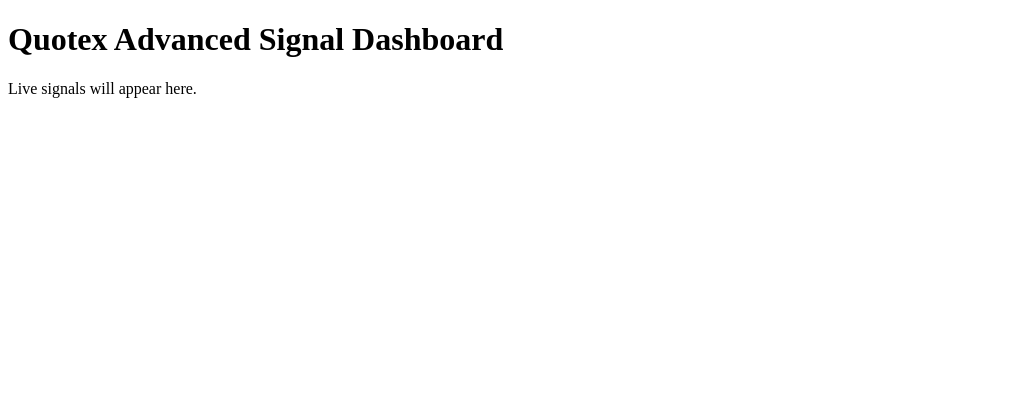
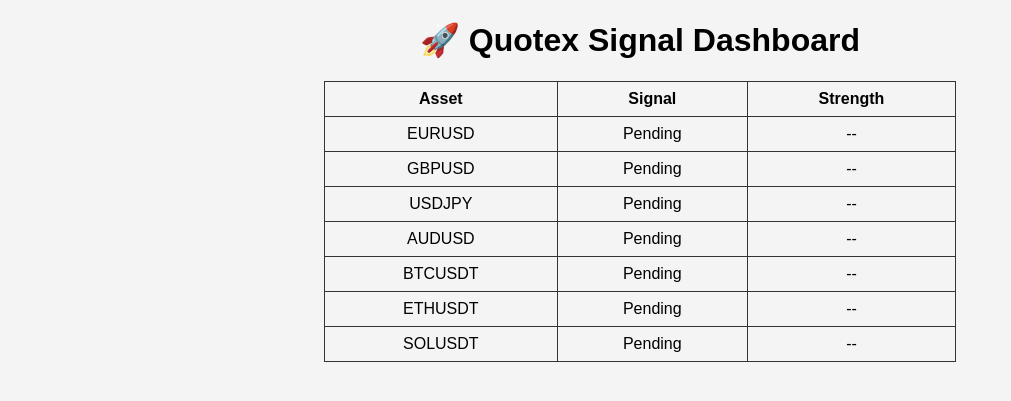
Before and after one commit to marutiindustries0001-cmyk/Quotex-bot, a Flask app: page /dashboard in a window 1280 px wide. Shown: the top 401 px of the page, without its empty margins (0-1011 px from the left). Run offline with Flask 3, Linux system fonts and the light colour scheme.

Commit message:
Update dashboard.html

```diff
--- a/templates/dashboard.html
+++ b/templates/dashboard.html
@@ -1,11 +1,26 @@
 <!DOCTYPE html>
 <html lang="en">
 <head>
-<meta charset="UTF-8">
-<title>Dashboard</title>
+    <meta charset="UTF-8">
+    <title>Signal Dashboard</title>
+    <style>
+        body { font-family: Arial; background:#f4f4f4; }
+        h1 { text-align:center; }
+        table { margin:auto; border-collapse: collapse; width:50%; }
+        th, td { border:1px solid #333; padding:8px; text-align:center; }
+    </style>
 </head>
 <body>
-<h1>Quotex Advanced Signal Dashboard</h1>
-<p>Live signals will appear here.</p>
+    <h1>🚀 Quotex Signal Dashboard</h1>
+    <table>
+        <tr><th>Asset</th><th>Signal</th><th>Strength</th></tr>
+        {% for pair in ["EURUSD","GBPUSD","USDJPY","AUDUSD","BTCUSDT","ETHUSDT","SOLUSDT"] %}
+        <tr>
+            <td>{{ pair }}</td>
+            <td>Pending</td>
+            <td>--</td>
+        </tr>
+        {% endfor %}
+    </table>
 </body>
 </html>
```
